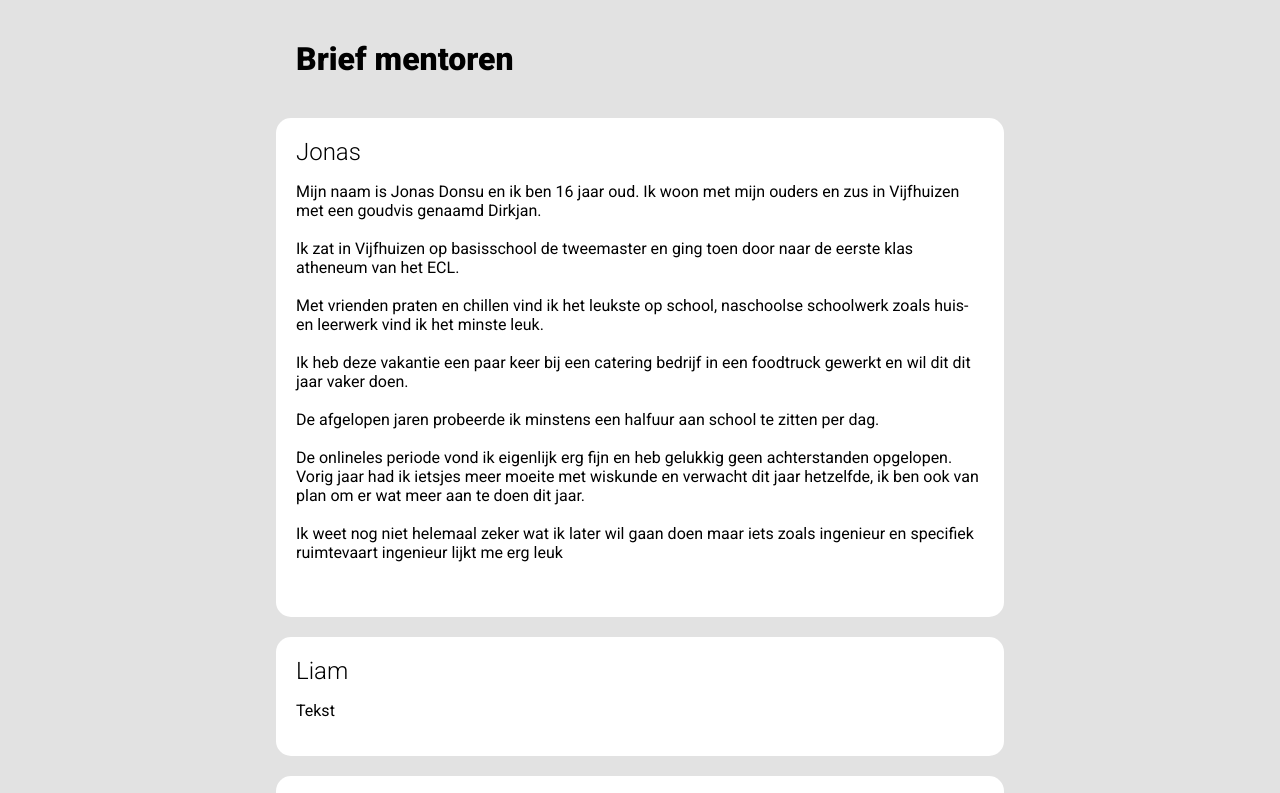
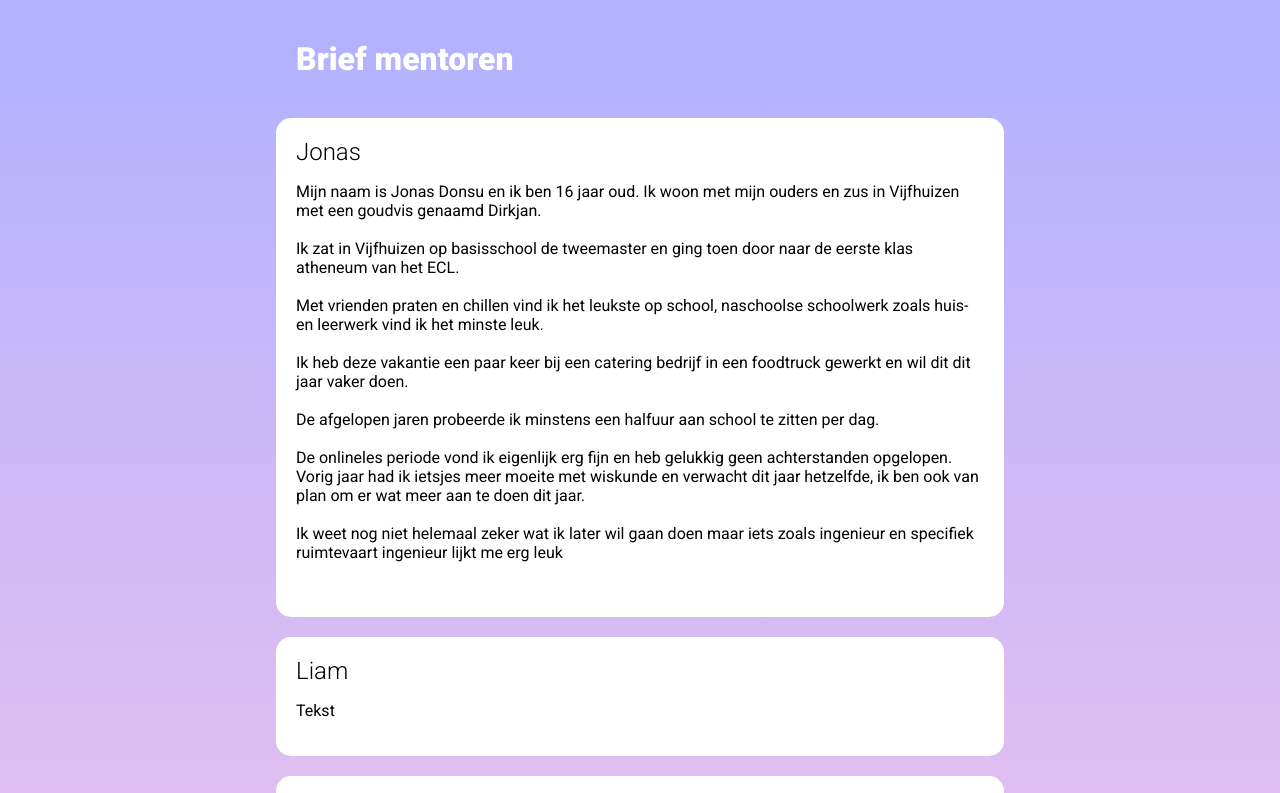
Before and after one commit to Vincent-Br/Vincent-br.github.io, a plain HTML site: page blog-5Vc.html in a window 1280 px wide. Shown: the top 793 px of the page. Drawn offline with Linux system fonts and the light colour scheme.

Commit message:
Update blog-5Vc.html

```diff
--- a/blog-5Vc.html
+++ b/blog-5Vc.html
@@ -7,7 +7,7 @@
         @import url('https://fonts.googleapis.com/css2?family=Roboto:wght@300;400;900&display=swap');
         body {
             font-family: 'Roboto', sans-serif;
-            background-color: rgb(226, 226, 226);
+            background-image:linear-gradient(rgb(177, 177, 255), rgb(255, 199, 231));
             margin: 0;
             padding-left: 20vw;
             padding-right: 20vw;
@@ -32,7 +32,7 @@
 </head>
 
 <body>
-    <h1>Brief mentoren</h1>
+    <h1 style="color:rgb(255, 255, 255);">Brief mentoren</h1>
     <div>
         <h2>Jonas</h2>
         <p>Mijn naam is Jonas Donsu en ik ben 16 jaar oud. Ik woon met mijn ouders en zus in Vijfhuizen met een goudvis genaamd Dirkjan.<br><br> Ik zat in Vijfhuizen op basisschool de tweemaster en ging toen door naar de eerste klas atheneum van het ECL.<br><br>            Met vrienden praten en chillen vind ik het leukste op school, naschoolse schoolwerk zoals huis- en leerwerk vind ik het minste leuk.<br><br> Ik heb deze vakantie een paar keer bij een catering bedrijf in een foodtruck gewerkt en wil dit dit
```
